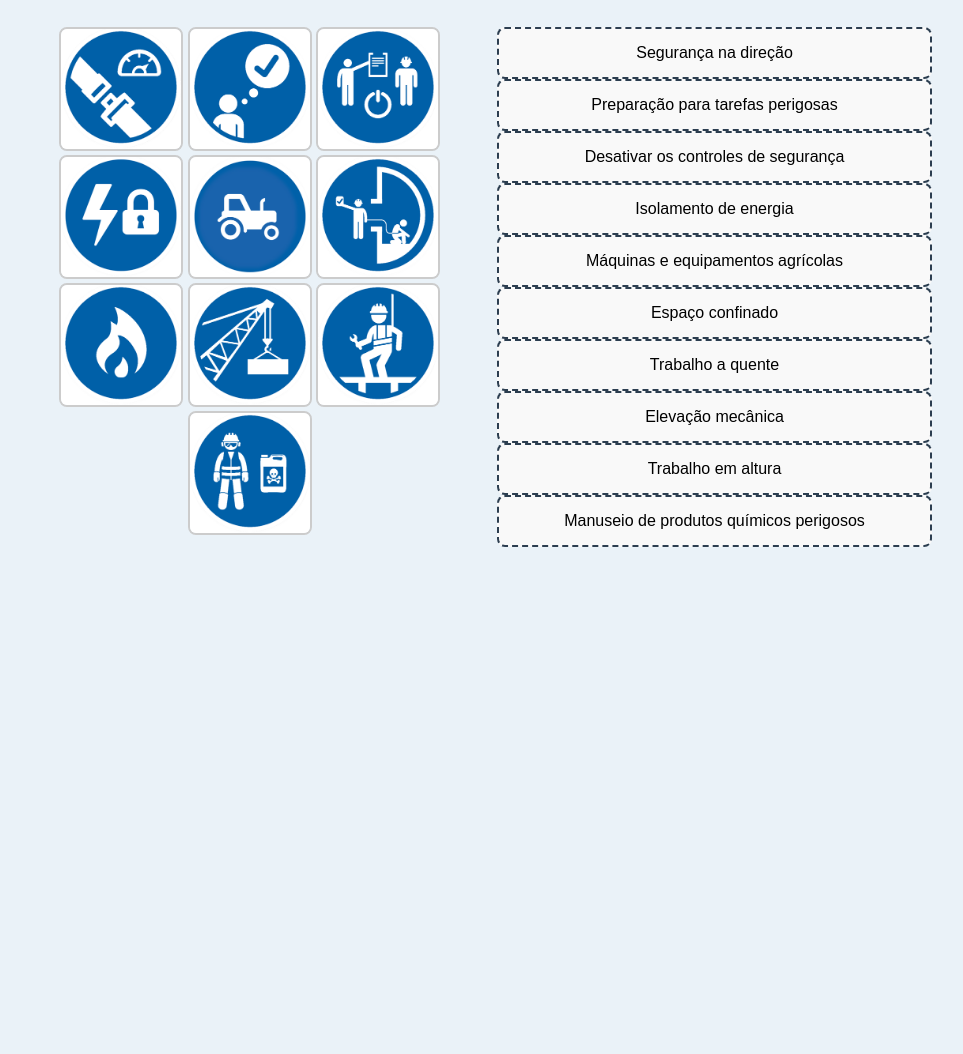
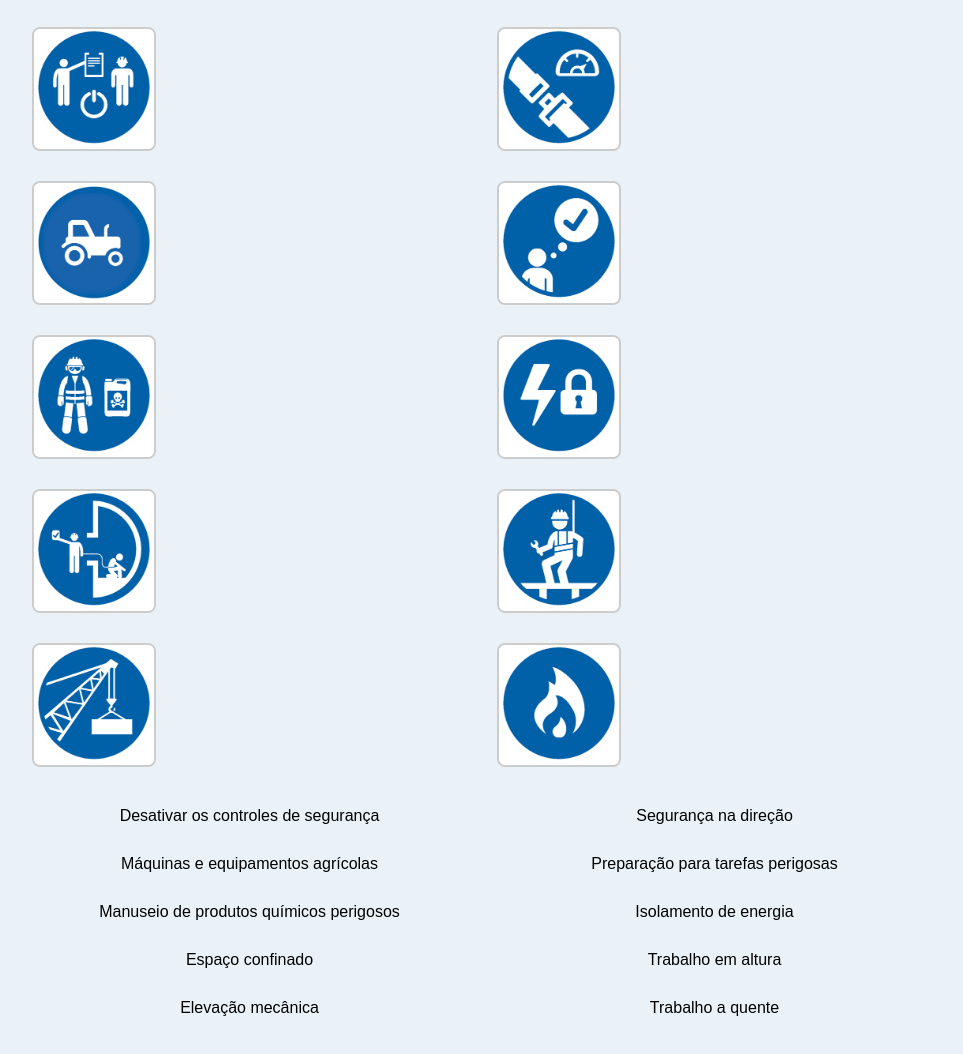
Before and after one commit to Alinetorres21/jogo-sustentavel, a plain HTML site: page index.html in a window 1280 px wide. Shown: the part 80-1134 px from the top of the page, without its empty margins (158-1121 px from the left). Before the commit the page ends 800 px from the top, so only its background shows below. Drawn offline with Linux system fonts and the light colour scheme.

Commit message:
Update index.html

```diff
--- a/index.html
+++ b/index.html
@@ -7,37 +7,40 @@
 </head>
 <body>
   <h1>Conecte as Regras que Salvam Vidas</h1>
-  <div class="container">
-    <div class="coluna imagens">
-      <img src="assets/regra1.png" id="img1">
-      <img src="assets/regra2.png" id="img2">
-      <img src="assets/regra3.png" id="img3">
-      <img src="assets/regra4.png" id="img4">
-      <img src="assets/regra5.png" id="img5">
-      <img src="assets/regra6.png" id="img6">
-      <img src="assets/regra7.png" id="img7">
-      <img src="assets/regra8.png" id="img8">
-      <img src="assets/regra9.png" id="img9">
-      <img src="assets/regra10.png" id="img10">
-    </div>
 
-    <div class="coluna frases">
-      <div class="dropzone" data-img="img1">Segurança na direção</div>
-      <div class="dropzone" data-img="img2">Preparação para tarefas perigosas</div>
-      <div class="dropzone" data-img="img3">Desativar os controles de segurança</div>
-      <div class="dropzone" data-img="img4">Isolamento de energia</div>
-      <div class="dropzone" data-img="img5">Máquinas e equipamentos agrícolas</div>
-      <div class="dropzone" data-img="img6">Espaço confinado</div>
-      <div class="dropzone" data-img="img7">Trabalho a quente</div>
-      <div class="dropzone" data-img="img8">Elevação mecânica</div>
-      <div class="dropzone" data-img="img9">Trabalho em altura</div>
-      <div class="dropzone" data-img="img10">Manuseio de produtos químicos perigosos</div>
-    </div>
+  <div id="container-imgs" class="container">
+    <img src="assets/regra3.png" id="img3" class="img">
+    <img src="assets/regra1.png" id="img1" class="img">
+    <img src="assets/regra5.png" id="img5" class="img">
+    <img src="assets/regra2.png" id="img2" class="img">
+    <img src="assets/regra10.png" id="img10" class="img">
+    <img src="assets/regra4.png" id="img4" class="img">
+    <img src="assets/regra6.png" id="img6" class="img">
+    <img src="assets/regra9.png" id="img9" class="img">
+    <img src="assets/regra8.png" id="img8" class="img">
+    <img src="assets/regra7.png" id="img7" class="img">
+  </div>
+
+  <div id="container-zonas" class="container">
+    <div class="zona" data-img="img3">Desativar os controles de segurança</div>
+    <div class="zona" data-img="img1">Segurança na direção</div>
+    <div class="zona" data-img="img5">Máquinas e equipamentos agrícolas</div>
+    <div class="zona" data-img="img2">Preparação para tarefas perigosas</div>
+    <div class="zona" data-img="img10">Manuseio de produtos químicos perigosos</div>
+    <div class="zona" data-img="img4">Isolamento de energia</div>
+    <div class="zona" data-img="img6">Espaço confinado</div>
+    <div class="zona" data-img="img9">Trabalho em altura</div>
+    <div class="zona" data-img="img8">Elevação mecânica</div>
+    <div class="zona" data-img="img7">Trabalho a quente</div>
   </div>
 
   <canvas id="linhaCanvas"></canvas>
   <p id="feedback"></p>
 
+  <!-- Lib de Confete -->
+  <script src="https://cdn.jsdelivr.net/npm/canvas-confetti@1.5.1/dist/confetti.min.js"></script>
+
+  <!-- Script principal -->
   <script src="script.js"></script>
 </body>
 </html>
```
